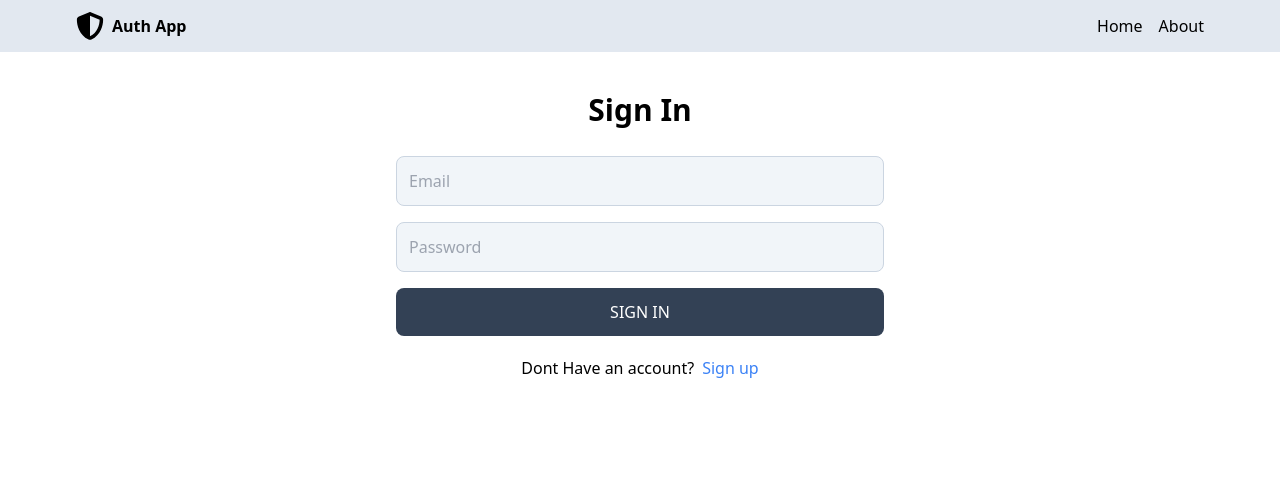
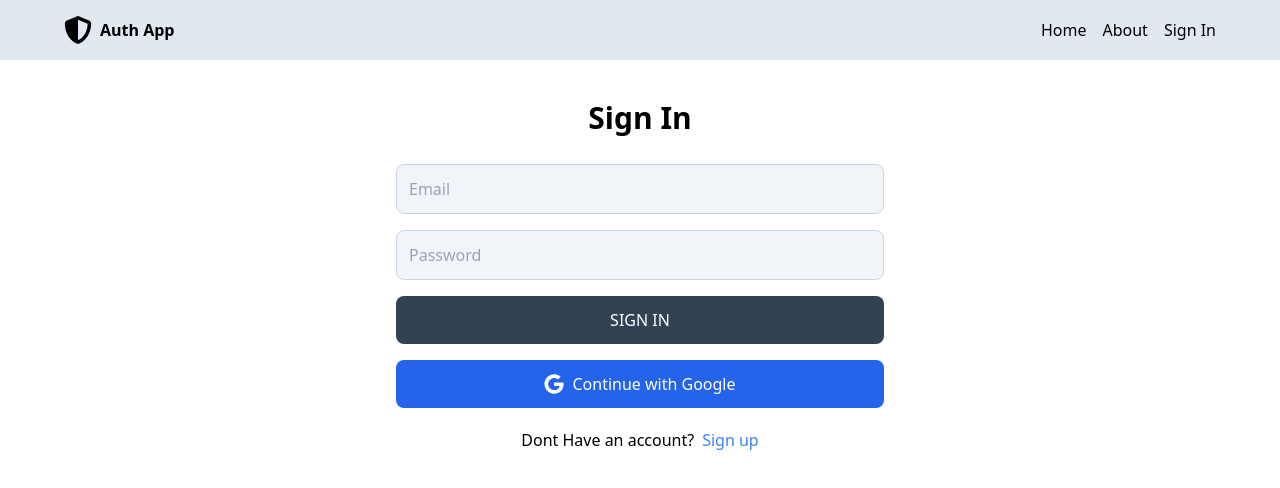
Before and after one commit to Mahmud0808/MernAuth, a React (Vite) app in the folder client/: page /signin in a window 1280 px wide. Shown: the top 488 px of the page. Built offline with nearby package versions, Linux system fonts and the light colour scheme; no server answers.

Commit message:
Implement firebase authentication

```diff
--- a/client/package.json
+++ b/client/package.json
@@ -15,6 +15,7 @@
     "@fortawesome/free-solid-svg-icons": "^6.6.0",
     "@fortawesome/react-fontawesome": "^0.2.2",
     "@reduxjs/toolkit": "^2.2.6",
+    "firebase": "^10.12.4",
     "react": "^18.3.1",
     "react-dom": "^18.3.1",
     "react-icons": "^5.2.1",
--- a/client/src/components/Header.jsx
+++ b/client/src/components/Header.jsx
@@ -2,11 +2,14 @@ import React from "react";
 import { Link } from "react-router-dom";
 import { faShieldHalved } from "@fortawesome/free-solid-svg-icons";
 import { FontAwesomeIcon } from "@fortawesome/react-fontawesome";
+import { useSelector } from "react-redux";
 
 export default function Header() {
+  const { currentUser } = useSelector((state) => state.user);
+
   return (
     <div className="bg-slate-200">
-      <div className="flex justify-between items-center max-w-6xl mx-auto p-3">
+      <div className="flex justify-between items-center max-w-6xl mx-auto py-4">
         <Link
           to="/"
           className="flex items-center gap-2 hover:text-blue-600 transition-all duration-200"
@@ -27,6 +30,25 @@ export default function Header() {
           >
             <li>About</li>
           </Link>
+          {currentUser ? (
+            <Link
+              to="/profile"
+              className="hover:text-blue-600 transition-all duration-200 font-medium"
+            >
+              <img
+                src={currentUser.profilePicture}
+                alt="profile"
+                className="h-7 w-7 rounded-full object-cover border-2 border-slate-600 hover:border-blue-600 transition-all duration-200"
+              />
+            </Link>
+          ) : (
+            <Link
+              to="/signin"
+              className="hover:text-blue-600 transition-all duration-200 font-medium"
+            >
+              <li>Sign In</li>
+            </Link>
+          )}
         </ul>
       </div>
     </div>
--- /dev/null
+++ b/client/src/components/OAuth.jsx
@@ -0,0 +1,51 @@
+import React from "react";
+import { GoogleAuthProvider, signInWithPopup, getAuth } from "firebase/auth";
+import { useDispatch } from "react-redux";
+import { signInSuccess } from "../redux/user/userSlice";
+import { useNavigate } from "react-router-dom";
+import { FaGoogle } from "react-icons/fa";
+import { app } from "../utility/firebase";
+
+export default function OAuth() {
+  const dispatch = useDispatch();
+  const navigate = useNavigate();
+
+  const handleGoogleClick = async () => {
+    try {
+      const provider = new GoogleAuthProvider();
+      const auth = getAuth(app);
+
+      const result = await signInWithPopup(auth, provider);
+
+      const res = await fetch("/api/auth/google", {
+        method: "POST",
+        headers: {
+          "Content-Type": "application/json",
+        },
+        body: JSON.stringify({
+          name: result.user.displayName,
+          email: result.user.email,
+          photo: result.user.photoURL,
+        }),
+      });
+
+      const data = await res.json();
+      console.log(data);
+
+      dispatch(signInSuccess(data));
+      navigate("/");
+    } catch (error) {
+      console.log("Could not login with google", error);
+    }
+  };
+
+  return (
+    <button
+      type="button"
+      onClick={handleGoogleClick}
+      className="flex items-center justify-center gap-2 bg-blue-600 text-white rounded-lg p-3 hover:bg-blue-700"
+    >
+      <FaGoogle size={20} /> Continue with Google
+    </button>
+  );
+}
--- a/client/src/main.jsx
+++ b/client/src/main.jsx
@@ -2,13 +2,16 @@ import React from "react";
 import ReactDOM from "react-dom/client";
 import App from "./App.jsx";
 import "./index.css";
-import { store } from "./redux/store";
+import { persistor, store } from "./redux/store";
 import { Provider } from "react-redux";
+import { PersistGate } from "redux-persist/integration/react";
 
 ReactDOM.createRoot(document.getElementById("root")).render(
   <React.StrictMode>
     <Provider store={store}>
-      <App />
+      <PersistGate persistor={persistor} loading={null}>
+        <App />
+      </PersistGate>
     </Provider>
   </React.StrictMode>
 );
--- a/client/src/pages/SignIn.jsx
+++ b/client/src/pages/SignIn.jsx
@@ -7,6 +7,7 @@ import {
   signInFailure,
 } from "../redux/user/userSlice";
 import { useDispatch, useSelector } from "react-redux";
+import OAuth from "../components/OAuth";
 
 export default function SignIn() {
   const [formData, setFormData] = useState({});
@@ -70,6 +71,7 @@ export default function SignIn() {
         >
           {loading ? "Loading..." : "Sign In"}
         </button>
+        <OAuth />
       </form>
       <div className="flex gap-2 mt-5 items-center justify-center">
         <p>Dont Have an account?</p>
--- a/client/src/redux/user/userSlice.js
+++ b/client/src/redux/user/userSlice.js
@@ -20,7 +20,7 @@ export const userSlice = createSlice({
     },
     signInFailure: (state, action) => {
       state.loading = false;
-      state.error = action.payload;
+      state.error = action.payload ?? "Something went wrong!";
     },
     updateUserStart: (state) => {
       state.loading = true;
@@ -32,7 +32,7 @@ export const userSlice = createSlice({
     },
     updateUserFailure: (state, action) => {
       state.loading = false;
-      state.error = action.payload;
+      state.error = action.payload ?? "Something went wrong!";
     },
     deleteUserStart: (state) => {
       state.loading = true;
@@ -44,7 +44,7 @@ export const userSlice = createSlice({
     },
     deleteUserFailure: (state, action) => {
       state.loading = false;
-      state.error = action.payload;
+      state.error = action.payload ?? "Something went wrong!";
     },
     signOut: (state) => {
       state.currentUser = null;
--- /dev/null
+++ b/client/src/utility/firebase.js
@@ -0,0 +1,12 @@
+import { initializeApp } from "firebase/app";
+
+const firebaseConfig = {
+  apiKey: import.meta.env.VITE_FIREBASE_API_KEY,
+  authDomain: import.meta.env.VITE_FIREBASE_AUTH_DOMAIN,
+  projectId: import.meta.env.VITE_FIREBASE_PROJECT_ID,
+  storageBucket: import.meta.env.VITE_FIREBASE_STORAGE_BUCKET,
+  messagingSenderId: import.meta.env.VITE_FIREBASE_MESSAGING_SENDER_ID,
+  appId: import.meta.env.VITE_FIREBASE_APP_ID,
+};
+
+export const app = initializeApp(firebaseConfig);
```
Also changed, not shown: client/jsconfig.json (+7 -3 lines), 2 other files (tests, documents, lock files or other folders).
